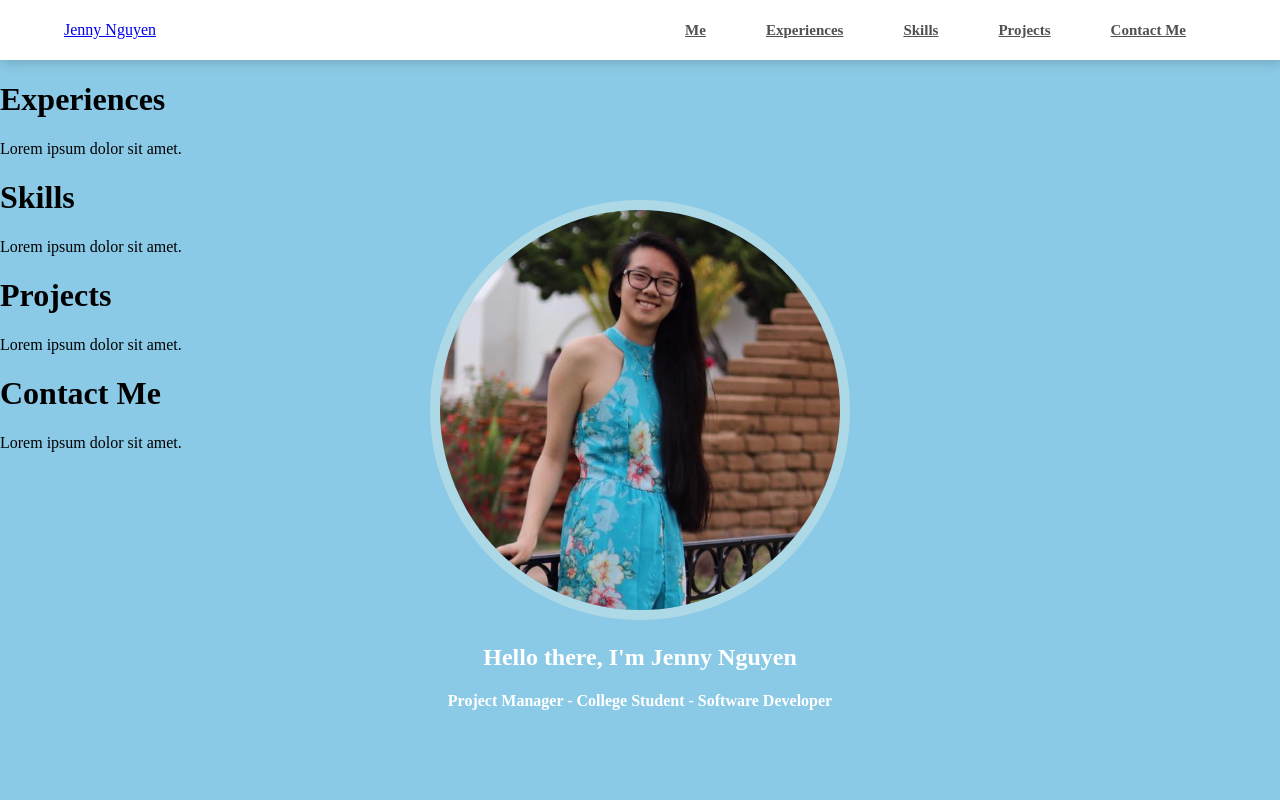
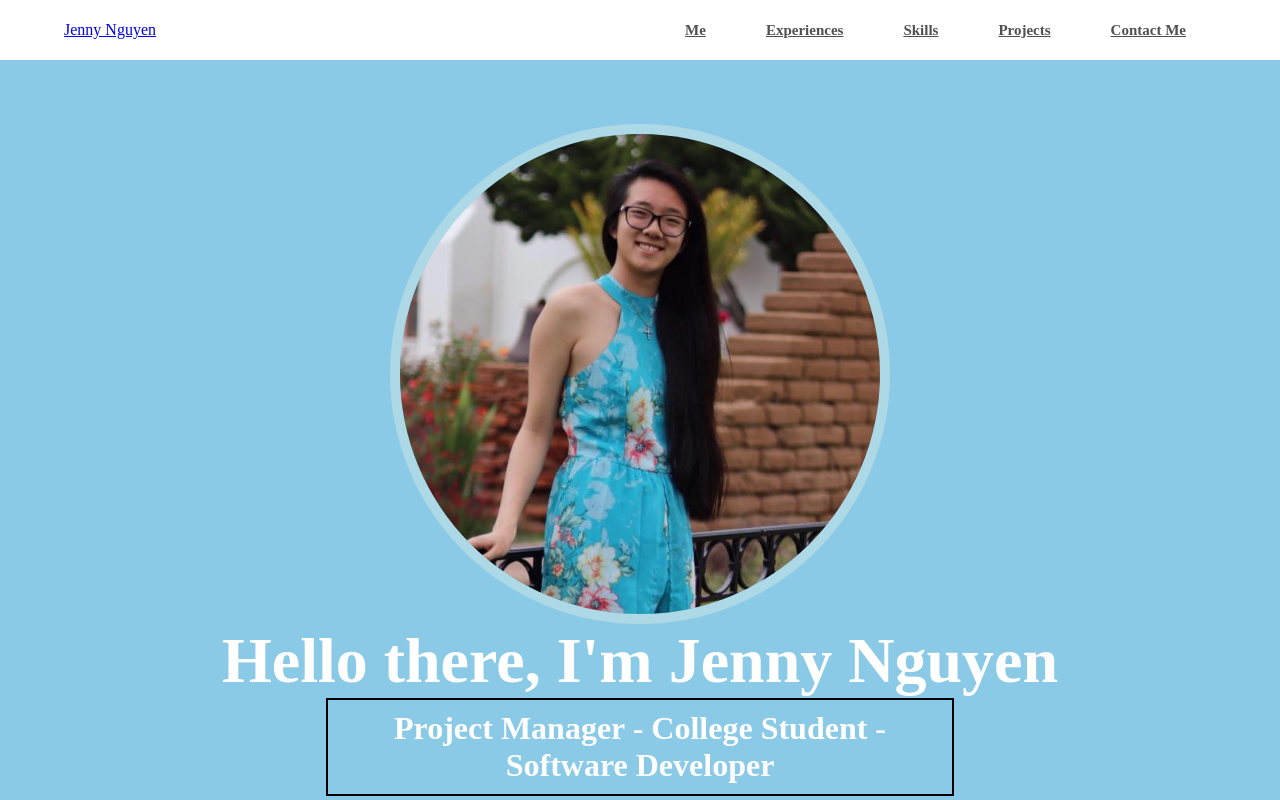
Before and after one commit to JennyNguyen756/Website, a plain HTML site: page index.html in a window 1280 px wide. Shown: the top 800 px of the page. Drawn offline with Linux system fonts and the light colour scheme.

Commit message:
Fixed Landing Page and Added Experience Section

```diff
--- a/index.html
+++ b/index.html
@@ -25,47 +25,69 @@
       </nav>
   </section>
 
-  <section class ="landing-text-container">
+   <!-- Landing Text Section -->
+  <section id="landing-text">
   <!-- Profile Picture -->
-  <div class="pfp-container">
-    <img src="JennyNguyen.jpg" alt="" class = "pfp">
+  <div class="landing-text container">
+    <div><img src="Pictures/JennyNguyen.jpg" alt="" class = "pfp"></div>
+    <div><h1>Hello there, I'm Jenny Nguyen</h1></div>
+    <div><h4>Project Manager - College Student - Software Developer</h4></div>
   </div>
-  <!-- Landing Text-->
-    <div class="landing-text">
-    <h1>Hello there, I'm Jenny Nguyen</h1>
-    <h4>Project Manager - College Student - Software Developer</h4>
-    </div>
   </section>
+<!-- End Landing Text Section -->
 
 
-    <!-- Experiences -->
-    <div class="experiences">
+    <!-- Experiences Section -->
+    <section id="experiences">
+      <div class ="experiences container">
+        <div class="experiences-top">
+          <h1 class="section-title">Experiences</h1>
+        </div>
+        <div class="experiences-bottom">
+          <!-- First Experience Item-->
+          <div class="experience-item">
+            <div class="icon"><img src="Pictures/SDSC_logo.jpg"/></div>
+            <h2>Project Manager Intern - San Diego Supercomputer Center</h2>
+            <p>Lorem ipsum dolor sit amet. Lorem ipsum dolor sit amet. </p>
+          </div>
+          <!-- Second Experience Item-->
+          <div class="experience-item">
+            <div class="icon"><img src="Pictures/SDSC_logo.jpg"/></div>
+            <h2>Software Developer Intern - San Diego Supercomputer Center</h2>
+            <p>Lorem ipsum dolor sit amet. Lorem ipsum dolor sit amet. </p>
+          </div>
+        </div>
+      </div>
+    </section>
+
+    <!-- <div class="experiences">
       <h1>Experiences</h1>
       <div class="experiences-info">
         <p>Lorem ipsum dolor sit amet.</p>
-      </div>
+      </div> -->
+       <!-- End Experiences Section -->
 
-      <!-- Skills -->
+      <!--
       <div class="skills">
         <h1>Skills</h1>
         <div class="skills-info">
           <p>Lorem ipsum dolor sit amet.</p>
         </div>
 
-        <!-- Projects -->
+
         <div class="projects">
           <h1>Projects</h1>
           <div class="projects-info">
             <p>Lorem ipsum dolor sit amet.</p>
           </div>
 
-          <!-- Contact Me -->
+
         <div class="contact-me">
           <h1>Contact Me</h1>
           <div class="contact-info">
             <p>Lorem ipsum dolor sit amet.</p>
           </div>
-
+        -->
 
 </body>
 </html>
--- a/main.css
+++ b/main.css
@@ -1,35 +1,63 @@
-body{
-    background-color: #8acae6;
-    margin:0px;
-    padding:0px;
+* {
+    padding: 0;
+    margin: 0;
+    box-sizing: border-box;
 }
 
-.pfp{
-    width: 400px;
+.container{
+    min-height: 100vh;
+    width: 70%;
+    align-items: center;
+    justify-content: center;
+    margin: auto;
+    padding-top: 5%;
+
+}
+
+/* Landing Text */
+#landing-text{
+    background-color: #8acae6;
+    background-size: cover;
+    background-position: top center;
+    position: relative;
+}
+
+#landing-text h1{
+    display: block;
+    width: fit-content;
+    font-size: 4rem;
+    position: relative;
+    color: white;
+    margin: auto;
+}
+
+#landing-text h4{
+    display: block;
+    padding: 10px 30px;
+    border: 2px solid black;
+    font-size: 2rem;
+    color: white;
+    margin: auto;
+    text-align: center;
+    width: 70%;
+}
+
+#landing-text img{
+    width: 500px;
     text-align: center;
     border-color: lightblue;
     border-width: 10px;
     border-style: solid;
     border-radius: 50%;
+    position: relative;
+    margin: auto;
+    display: block;
 }
+/* End Landing Text */
 
+/* Nav Bar */
 ul{
     list-style:none;
-}
-.landing-text-container{
-    position: absolute;
-    top: 25%;
-    text-align: center;
-    z-index: 1;
-    color: white;
-    width: 100%;
-}
-
-.landing-text{
-    width: 400px;
-    text-align: center;
-    width: 100%;
-
 }
 
 nav{
@@ -51,3 +79,4 @@ nav ul li a{
     font-size:15px;
     font-weight:700;
 }
+/* End Nav Bar */
```
Also changed, not shown: Pictures/JennyNguyen.jpg (renamed from JennyNguyen.jpg), Pictures/SDSC_logo.jpg (added).
